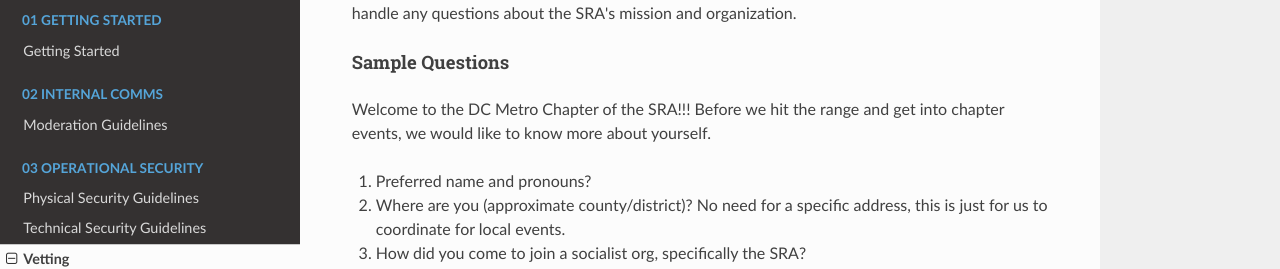
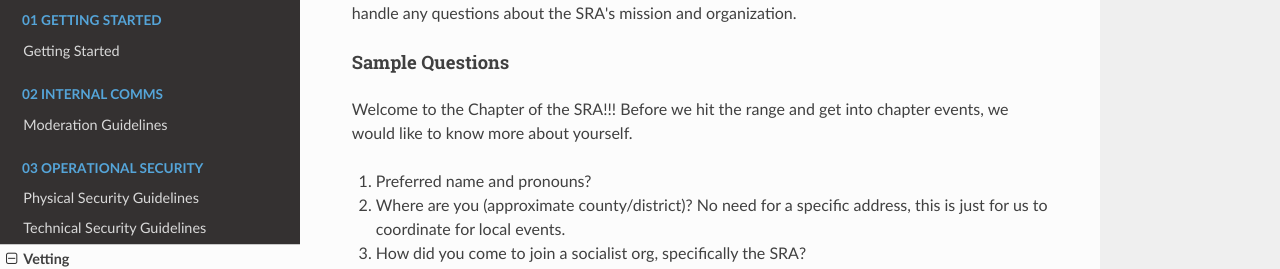
Before and after one commit to PLTCom/sraorganizerdocs, an MkDocs documentation site: the page built from docs/03-operational-security/vetting.md, in a window 1280 px wide and 900 px high, scrolled down 396 px. Shown: the part 158-427 px from the top of the window. Built offline with MkDocs 1.6.1, drawn with Linux system fonts in a browser that asks for light colours; nearby versions of some CDN libraries.

Commit message:
typo fix

```diff
--- a/docs/03-operational-security/vetting.md
+++ b/docs/03-operational-security/vetting.md
@@ -13,7 +13,7 @@ Interview each candidate member in person. This should be done with two full mem
 
 #### Sample Questions
 
-Welcome to the DC Metro Chapter of the SRA!!! Before we hit the range and get into chapter events, we would like to know more about yourself.
+Welcome to the <Insert Chapter> Chapter of the SRA!!! Before we hit the range and get into chapter events, we would like to know more about yourself.
 
 1. Preferred name and pronouns?
 2. Where are you (approximate county/district)? No need for a specific address, this is just for us to coordinate for local events.
```
